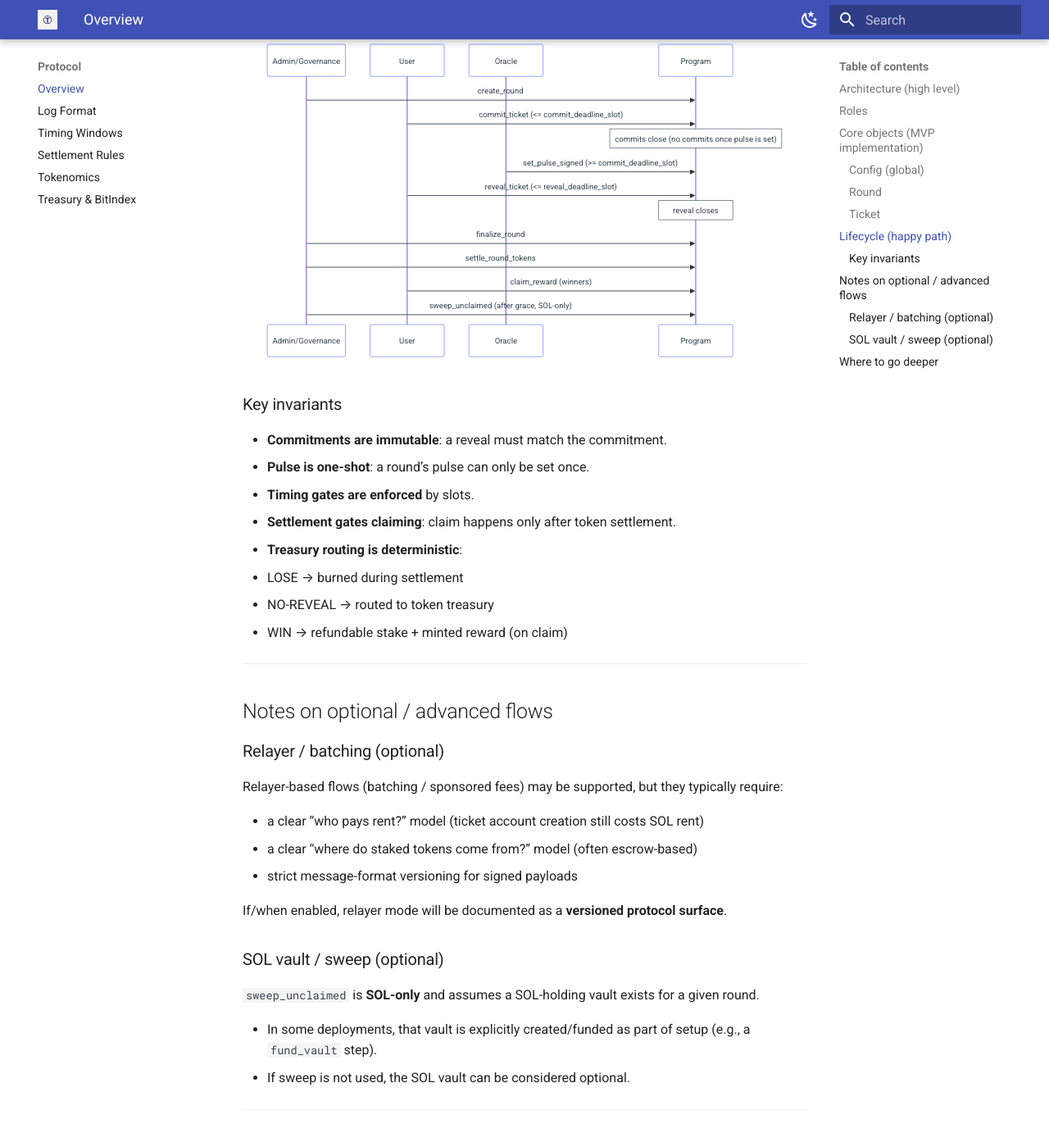
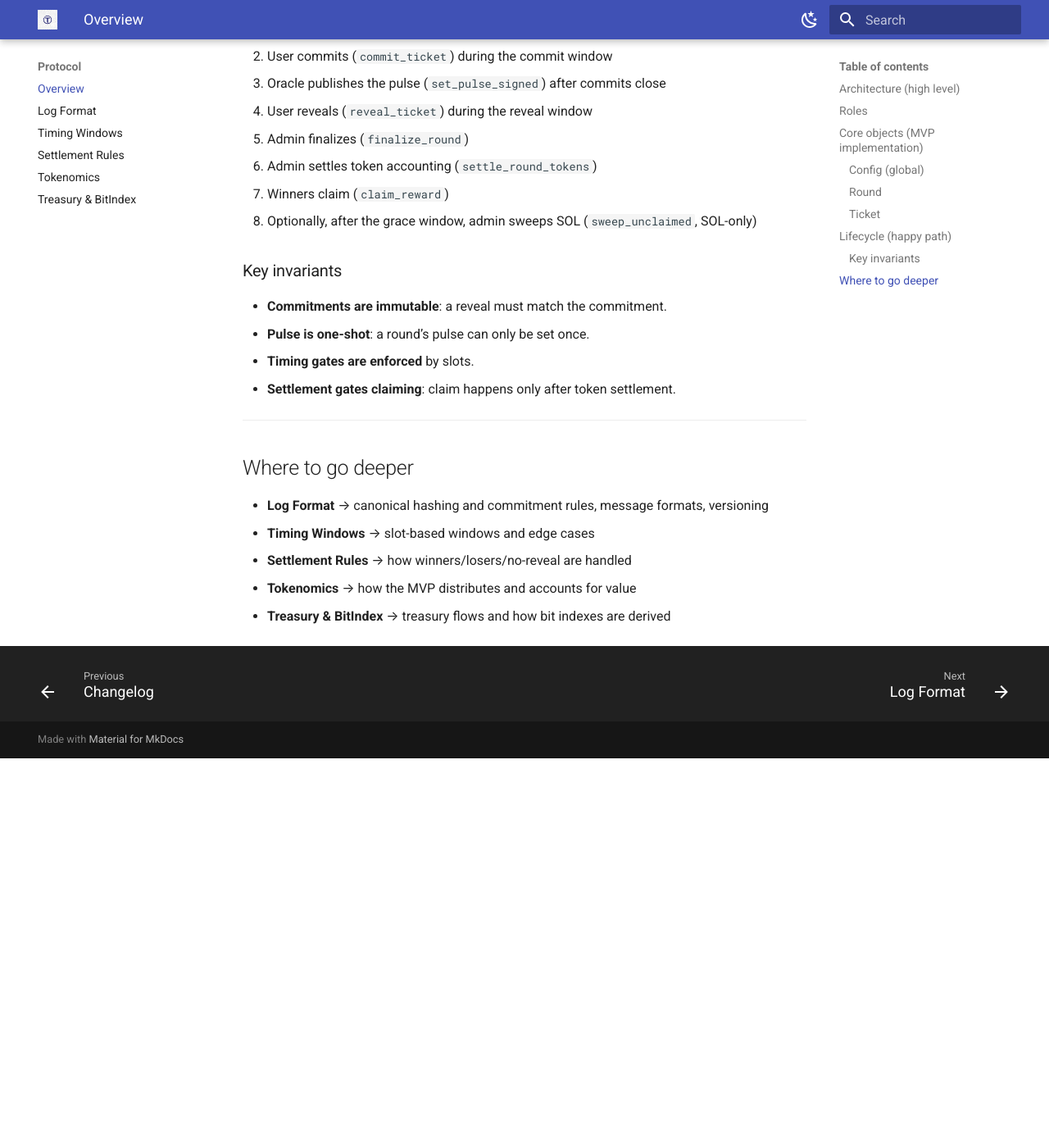
Before and after one commit to TIMLG-Protocol/timlg-protocol, an MkDocs documentation site: the page built from docs/protocol/overview.md, in a window 1280 px wide and 1400 px high, scrolled down 2715 px. Shown: the top 1393 px of the window at 82% size. Built offline with MkDocs 1.6.1 and Material for MkDocs 9.7.7, drawn with Linux system fonts in a browser that asks for light colours; after the commit the page ends 3640 px from its top, so only the background shows below that; some of the changed text lies outside the part shown.

Commit message:
docs: fix home Mermaid diagram syntax

````diff
--- /dev/null
+++ b/docs/javascripts/mermaid-init.js
@@ -0,0 +1,35 @@
+// docs/javascripts/mermaid-init.js
+// Render Mermaid diagrams for MkDocs Material, including "navigation.instant" page swaps.
+
+function renderMermaid() {
+  const blocks = document.querySelectorAll(".mermaid");
+  if (!blocks.length) return;
+
+  // Mermaid must be available as a global (UMD build).
+  if (typeof window.mermaid === "undefined") {
+    console.warn("Mermaid not loaded (window.mermaid undefined).");
+    return;
+  }
+
+  try {
+    window.mermaid.initialize({
+      startOnLoad: false,
+      securityLevel: "strict"
+    });
+    window.mermaid.run({ querySelector: ".mermaid" });
+  } catch (e) {
+    console.error("Mermaid render failed:", e);
+  }
+}
+
+// Material for MkDocs exposes a reactive observable for instant navigation.
+if (typeof window.document$ !== "undefined" && typeof window.document$.subscribe === "function") {
+  window.document$.subscribe(() => {
+    // Give the new content a tick to mount
+    window.setTimeout(renderMermaid, 0);
+  });
+} else {
+  document.addEventListener("DOMContentLoaded", () => {
+    renderMermaid();
+  });
+}
--- a/docs/protocol/overview.md
+++ b/docs/protocol/overview.md
@@ -17,20 +17,18 @@ This documentation is **public** and intentionally avoids operational or privile
 ## Architecture (high level)
 
 ```mermaid
-flowchart TB
-  P[Participant] -->|commit_ticket / reveal_ticket| S[On-chain Program]
-  R[Relayer (optional, not part of MVP UX)] -->|batch submit (if enabled)| S
-  O[Oracle] -->|set_pulse_signed| S
-
-  S --> V[Round Token Vault (escrowed TIMLG)]
-  S --> SV[Round SOL Vault (optional, for sweeps)]
-  S --> TT[Treasury Token Account (receives NO-REVEAL stake)]
-  S --> TS[Treasury SOL Account (receives SOL sweep)]
+graph TD
+  P[Participant] --> S[On-chain Program]
+  O[Oracle] --> S
+  S --> V[Round Token Vault]
+  S --> TT[Treasury Token Account]
+  S --> SV[Round SOL Vault]
+  S --> TS[Treasury SOL Account]
 ```
 
 !!! note "MVP vs optional components"
     In the current MVP, the **core user flow** is user-paid commit → reveal → (win) claim.
-    Relayer/batched flows exist as an optional design surface and may require additional on-chain/off-chain plumbing (see below).
+    Relayer/batched flows exist as an optional design surface and may require additional on-chain/off-chain plumbing.
 
 ---
 
@@ -68,7 +66,6 @@ A **Round** defines:
 - `commit_deadline_slot` and `reveal_deadline_slot`
 - `pulse` (set once after commits close)
 - lifecycle flags: `pulse_set`, `finalized`, `token_settled`, `swept`
-- vault references (token vault; optionally a SOL vault used for sweeps)
 
 ### Ticket
 
@@ -87,24 +84,14 @@ A **Ticket** binds a participant to a single commitment:
 
 ## Lifecycle (happy path)
 
-```mermaid
-sequenceDiagram
-  participant A as Admin/Governance
-  participant U as User
-  participant O as Oracle
-  participant P as Program
-
-  A->>P: create_round
-  U->>P: commit_ticket (<= commit_deadline_slot)
-  Note over P: commits close (no commits once pulse is set)
-  O->>P: set_pulse_signed (>= commit_deadline_slot)
-  U->>P: reveal_ticket (<= reveal_deadline_slot)
-  Note over P: reveal closes
-  A->>P: finalize_round
-  A->>P: settle_round_tokens
-  U->>P: claim_reward (winners)
-  A->>P: sweep_unclaimed (after grace, SOL-only)
-```
+1. Admin creates a round (`create_round`)
+2. User commits (`commit_ticket`) during the commit window
+3. Oracle publishes the pulse (`set_pulse_signed`) after commits close
+4. User reveals (`reveal_ticket`) during the reveal window
+5. Admin finalizes (`finalize_round`)
+6. Admin settles token accounting (`settle_round_tokens`)
+7. Winners claim (`claim_reward`)
+8. Optionally, after the grace window, admin sweeps SOL (`sweep_unclaimed`, SOL-only)
 
 ### Key invariants
 
@@ -112,29 +99,6 @@ sequenceDiagram
 - **Pulse is one-shot**: a round’s pulse can only be set once.
 - **Timing gates are enforced** by slots.
 - **Settlement gates claiming**: claim happens only after token settlement.
-- **Treasury routing is deterministic**:
-  - LOSE → burned during settlement
-  - NO-REVEAL → routed to token treasury
-  - WIN → refundable stake + minted reward (on claim)
-
----
-
-## Notes on optional / advanced flows
-
-### Relayer / batching (optional)
-Relayer-based flows (batching / sponsored fees) may be supported, but they typically require:
-
-- a clear “who pays rent?” model (ticket account creation still costs SOL rent)
-- a clear “where do staked tokens come from?” model (often escrow-based)
-- strict message-format versioning for signed payloads
-
-If/when enabled, relayer mode will be documented as a **versioned protocol surface**.
-
-### SOL vault / sweep (optional)
-`sweep_unclaimed` is **SOL-only** and assumes a SOL-holding vault exists for a given round.
-
-- In some deployments, that vault is explicitly created/funded as part of setup (e.g., a `fund_vault` step).
-- If sweep is not used, the SOL vault can be considered optional.
 
 ---
 
--- a/mkdocs.yml
+++ b/mkdocs.yml
@@ -35,6 +35,10 @@ theme:
 plugins:
   - search
 
+extra_javascript:
+  - https://cdn.jsdelivr.net/npm/mermaid@10/dist/mermaid.min.js
+  - javascripts/mermaid-init.js
+
 markdown_extensions:
   - admonition
   - md_in_html
@@ -47,7 +51,8 @@ markdown_extensions:
       custom_fences:
         - name: mermaid
           class: mermaid
-          format: !!python/name:pymdownx.superfences.fence_code_format
+          format: !!python/name:pymdownx.superfences.fence_div_format
+
   - pymdownx.inlinehilite
   - pymdownx.highlight
   - pymdownx.tabbed:
````
Also changed, not shown: docs/index.md (+12 -13 lines).
